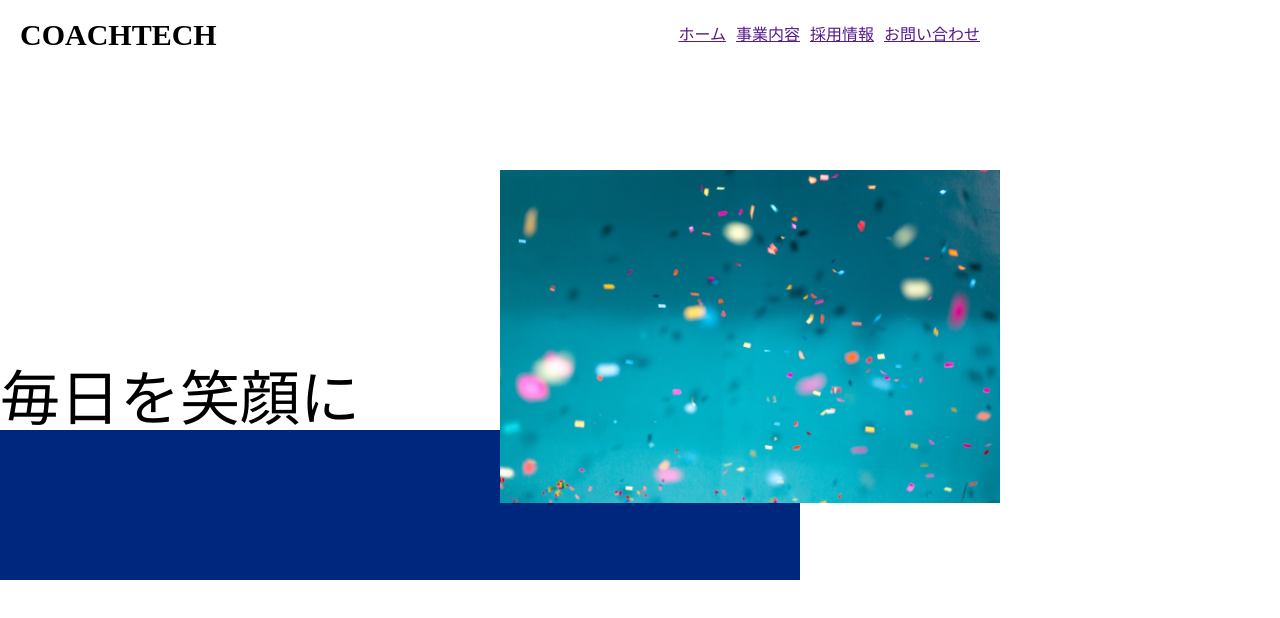
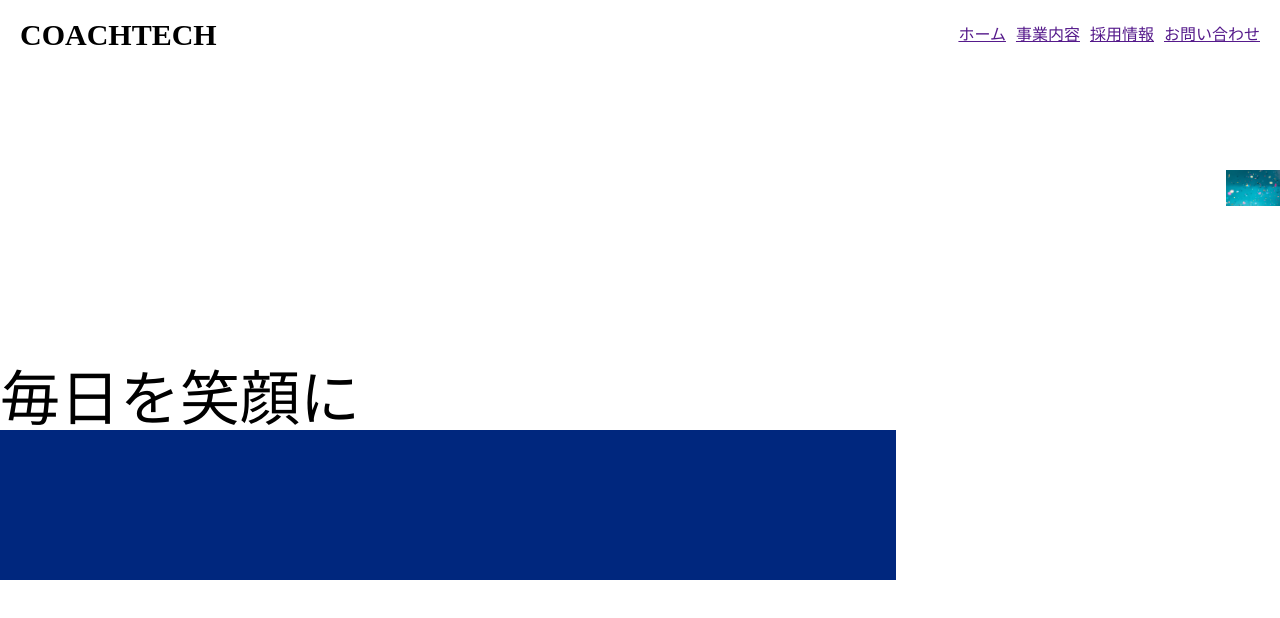
Before and after one commit to yanagi8310ri/Exc_css, a plain HTML site: page index.html in a window 1280 px wide. Drawn offline with Linux system fonts and the light colour scheme.

Commit message:
bodyタグの幅指定を修正

```diff
--- a/css/style.css
+++ b/css/style.css
@@ -1,44 +1,43 @@
-body{
-  width: 1000px;
+body {
+  width: 100%;
 }
 
-.header{
+.header {
   margin: 20px;
   display: flex;
   justify-content: space-between;
   align-items: center;
 }
 
-.header_logo{
+.header_logo {
   font-size: 30px;
 
 }
 
-.navi{
+.navi {
   display: flex;
   justify-content: space-around;
 }
 
-.contents{
+.contents {
+  width: 100%;
   padding-top: 300px;
   position: relative;
 }
 
-.contents>img{
+.contents>img {
   position: absolute;
   top: 100px;
   right: 0;
-
-  width: 50%;
-  height: auto;
+  height:7%;
 }
 
-.main_text{
+.main_text {
   font-size: 60px;
 }
 
-.box_blue{
-  width: 800px;
+.box_blue {
+  width: 70%;
   height: 150px;
   background: #00277E;
 }
```
